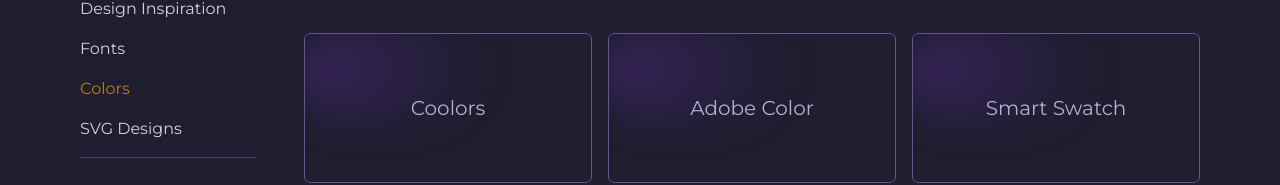
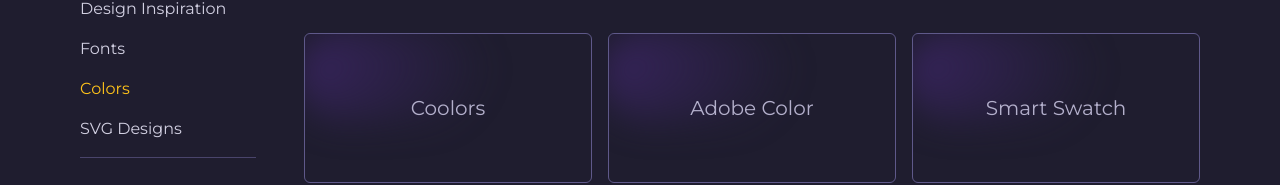
Before and after one commit to Active-Outre-Mer-Dev/dev-links, a SvelteKit app: page /colors in a window 1280 px wide. Shown: the part 211-396 px from the top of the page. Built offline with nearby package versions, Linux system fonts and the light colour scheme.

Commit message:
small fix

```diff
--- a/src/routes/[category]/+layout.svelte
+++ b/src/routes/[category]/+layout.svelte
@@ -13,7 +13,7 @@
           <a
             href={link.href}
             data-current={link.current}
-            class={`data-[current=true]:text-secondary-400
+            class={`data-[current=true]:dark:text-secondary-400
             data-[current=true]:text-secondary-600
              duration-200 ease-out`}
           >
```
